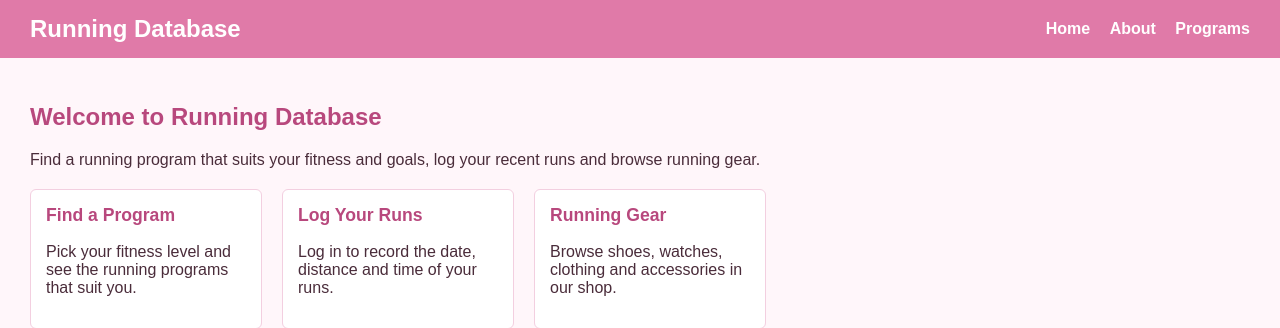
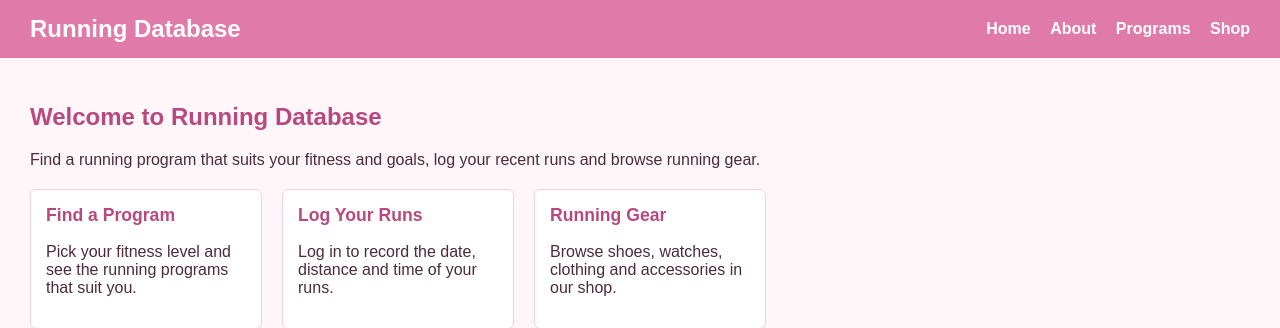
Before and after one commit to catrionamos/RunningDatabase, a Flask app: page / in a window 1280 px wide. Shown: the top 328 px of the page. Run offline with Flask 3, Linux system fonts and the light colour scheme; some libraries are stand-ins or nearby versions.

Commit message:
Add Shop link to navigation bar

```diff
--- a/app/templates/base.html
+++ b/app/templates/base.html
@@ -15,6 +15,7 @@
                 <a href="{{ url_for('index') }}">Home</a>
                 <a href="{{ url_for('about') }}">About</a>
                 <a href="{{ url_for('programs') }}">Programs</a>
+                <a href="{{ url_for('shop') }}">Shop</a>
             </nav>
         </header>
         <div class="container">
```
